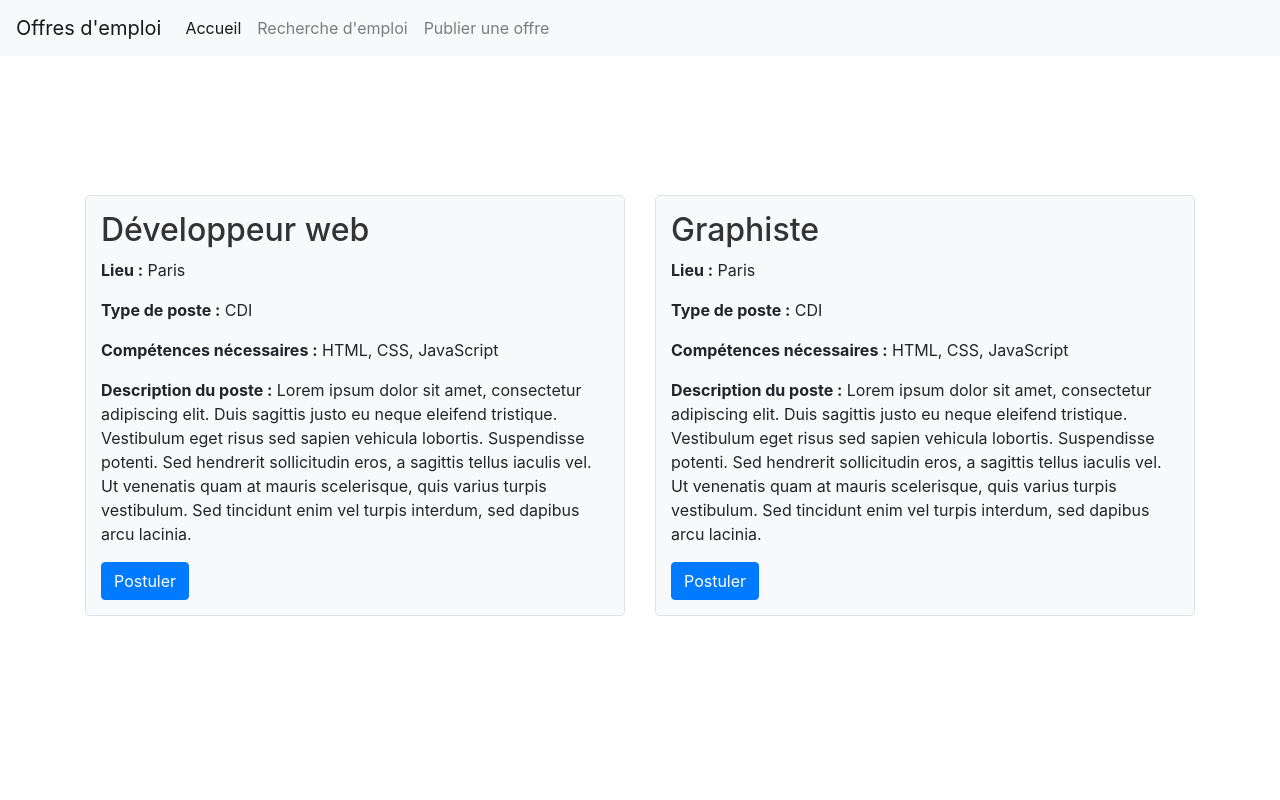
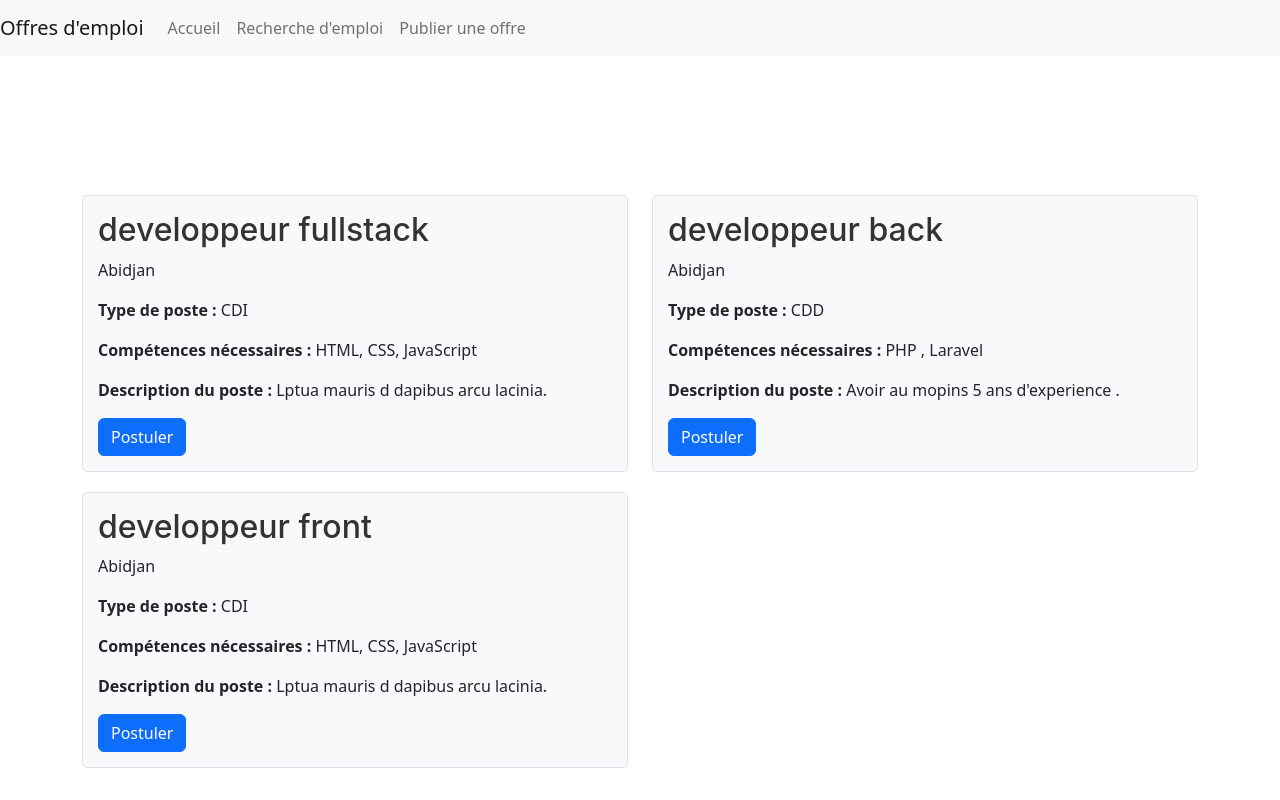
Before and after one commit to christianjunior05/Recruteuse, an Angular app: page / in a window 1280 px wide. Built offline with nearby package versions, Linux system fonts and the light colour scheme.

Commit message:
modification des offres

```diff
--- a/src/app/app.component.html
+++ b/src/app/app.component.html
@@ -1,4 +1,4 @@
 <!-- <router-outlet> -->
 <!-- <app-navbar></app-navbar> -->
 <!-- <app-connexion-admin></app-connexion-admin> -->
-<app-offres-emploi></app-offres-emploi>
+<app-offre-emploi></app-offre-emploi>
--- a/src/app/app.module.ts
+++ b/src/app/app.module.ts
@@ -17,7 +17,7 @@ import { ConnexionAdminComponent } from './connexion-admin/connexion-admin.compo
 import { ProfilCComponent } from './profil-c/profil-c.component';
 import { ProfilEditComponent } from './profil-edit/profil-edit.component';
 import { TrouverEmploiComponent } from './trouver-emploi/trouver-emploi.component';
-import { OffresEmploiComponent } from './offres-emploi/offres-emploi.component';
+import { OffreEmploiComponent } from './offre-emploi/offre-emploi.component';
 import { NavbarComponent } from './navbar/navbar.component';
 import { FooterComponent } from './footer/footer.component';
 
@@ -39,7 +39,7 @@ import { FooterComponent } from './footer/footer.component';
     ProfilCComponent,
     ProfilEditComponent,
     TrouverEmploiComponent,
-    OffresEmploiComponent,
+    OffreEmploiComponent,
     NavbarComponent,
     FooterComponent,
 
--- /dev/null
+++ b/src/app/offre-emploi/emplois.ts
@@ -0,0 +1,7 @@
+export class Emplois {
+    titre : string ;
+    lieu : string ;
+    typePoste : string ;
+    competences : string ;
+    descriptionPoste : string ;
+}
--- /dev/null
+++ b/src/app/offre-emploi/list-emplois.ts
@@ -0,0 +1,28 @@
+import { Emplois } from "./emplois";
+
+export const EMPLOIS: Emplois[] =[
+    {
+            titre : "developpeur fullstack",
+            lieu : "Abidjan",
+            typePoste : "CDI",
+            competences : " HTML, CSS, JavaScript",
+            descriptionPoste : "Lptua mauris d dapibus arcu lacinia."
+
+    },
+    {
+        titre : "developpeur back",
+        lieu : "Abidjan",
+        typePoste : "CDD",
+        competences : " PHP , Laravel",
+        descriptionPoste : "Avoir au mopins 5 ans d'experience ."
+
+},
+{
+    titre : "developpeur front",
+    lieu : "Abidjan",
+    typePoste : "CDI",
+    competences : " HTML, CSS, JavaScript",
+    descriptionPoste : "Lptua mauris d dapibus arcu lacinia."
+
+},
+]
--- /dev/null
+++ b/src/app/offre-emploi/offre-emploi.component.css
@@ -0,0 +1,79 @@
+/* Dégradé de fond */
+body {
+
+  margin: 0;
+}
+
+/* Style du titre */
+h1 {
+  font-size: 36px;
+  font-weight: bold;
+  text-align: center;
+  color: #fff;
+  margin-top: 50px;
+}
+
+/* Style des blocs d'offres */
+.offer-block {
+  width: 80%;
+  margin: 0 auto;
+  background-color: #fff;
+  border-radius: 10px;
+  box-shadow: 0 0 10px rgba(0,0,0,0.3);
+  padding: 20px;
+  margin-top: 50px;
+}
+
+.offer-block h2 {
+  font-size: 24px;
+  font-weight: bold;
+  color: #4169E1;
+  margin-bottom: 10px;
+}
+
+.offer-block p {
+  font-size: 16px;
+  color: #333;
+  line-height: 1.5;
+}
+
+.offer-block .location {
+  margin-top: 20px;
+  font-size: 16px;
+  color: #333;
+}
+
+.offer-block .type {
+  margin-top: 20px;
+  font-size: 16px;
+  color: #333;
+}
+
+.offer-block .skills {
+  margin-top: 20px;
+  font-size: 16px;
+  color: #333;
+}
+
+.offer-block a {
+  display: block;
+  margin-top: 20px;
+  text-align: center;
+  background-color: #4169E1;
+  color: #fff;
+  padding: 10px 20px;
+  border-radius: 5px;
+  text-decoration: none;
+  transition: all 0.3s ease;
+}
+
+.offer-block a:hover {
+  background-color: #87CEEB;
+}
+.job-offer {
+  background-color: #f8f9fa;
+  border: 1px solid #dee2e6;
+  border-radius: 5px;
+  padding: 15px;
+  margin-bottom: 20px;
+}
--- /dev/null
+++ b/src/app/offre-emploi/offre-emploi.component.html
@@ -0,0 +1,41 @@
+<header>
+  <nav class="navbar navbar-expand-lg navbar-light bg-light">
+    <a class="navbar-brand" href="#">Offres d'emploi</a>
+    <button class="navbar-toggler" type="button" data-toggle="collapse" data-target="#navbarNav" aria-controls="navbarNav" aria-expanded="false" aria-label="Toggle navigation">
+      <span class="navbar-toggler-icon"></span>
+    </button>
+    <div class="collapse navbar-collapse" id="navbarNav">
+      <ul class="navbar-nav">
+        <li class="nav-item active">
+          <a class="nav-link" href="#">Accueil</a>
+        </li>
+        <li class="nav-item">
+          <a class="nav-link" href="#">Recherche d'emploi</a>
+        </li>
+        <li class="nav-item">
+          <a class="nav-link" href="#">Publier une offre</a>
+        </li>
+      </ul>
+    </div>
+  </nav>
+</header>
+
+<main>
+  <div  class="container">
+    <h1 class="text-center my-5">Liste des offres d'emploi</h1>
+    <div class="row">
+      <div *ngFor="let Emploi of emploiListe" class="col-md-6">
+        <div class="job-offer">
+          <h2>{{Emploi.titre}}</h2>
+          <p>{{Emploi.lieu}}</p>
+          <p><strong>Type de poste :</strong> {{Emploi.typePoste}}</p>
+          <p><strong>Compétences nécessaires :</strong>{{Emploi.competences}}</p>
+          <p><strong>Description du poste :</strong> {{Emploi.descriptionPoste}}</p>
+          <a href="#" class="btn btn-primary">Postuler</a>
+        </div>
+      </div>
+
+    </div>
+  </div>
+
+</main>
--- /dev/null
+++ b/src/app/offre-emploi/offre-emploi.component.ts
@@ -0,0 +1,16 @@
+import { Component, OnInit } from '@angular/core';
+import { EMPLOIS } from './list-emplois';
+import { Emplois } from './emplois';
+
+@Component({
+  selector: 'app-offre-emploi',
+  templateUrl: './offre-emploi.component.html',
+  styleUrls: ['./offre-emploi.component.css']
+})
+export class OffreEmploiComponent implements OnInit {
+  emploiListe : Emplois []  = EMPLOIS;
+  constructor(){}
+  ngOnInit(): void {
+
+  }
+}
--- a/src/app/offres-emploi/offres-emploi.component.css
+++ /dev/null
@@ -1,72 +0,0 @@
-/* Dégradé de fond */
-body {
-
-    margin: 0;
-  }
-
-  /* Style du titre */
-  h1 {
-    font-size: 36px;
-    font-weight: bold;
-    text-align: center;
-    color: #fff;
-    margin-top: 50px;
-  }
-
-  /* Style des blocs d'offres */
-  .offer-block {
-    width: 80%;
-    margin: 0 auto;
-    background-color: #fff;
-    border-radius: 10px;
-    box-shadow: 0 0 10px rgba(0,0,0,0.3);
-    padding: 20px;
-    margin-top: 50px;
-  }
-
-  .offer-block h2 {
-    font-size: 24px;
-    font-weight: bold;
-    color: #4169E1;
-    margin-bottom: 10px;
-  }
-
-  .offer-block p {
-    font-size: 16px;
-    color: #333;
-    line-height: 1.5;
-  }
-
-  .offer-block .location {
-    margin-top: 20px;
-    font-size: 16px;
-    color: #333;
-  }
-
-  .offer-block .type {
-    margin-top: 20px;
-    font-size: 16px;
-    color: #333;
-  }
-
-  .offer-block .skills {
-    margin-top: 20px;
-    font-size: 16px;
-    color: #333;
-  }
-
-  .offer-block a {
-    display: block;
-    margin-top: 20px;
-    text-align: center;
-    background-color: #4169E1;
-    color: #fff;
-    padding: 10px 20px;
-    border-radius: 5px;
-    text-decoration: none;
-    transition: all 0.3s ease;
-  }
-
-  .offer-block a:hover {
-    background-color: #87CEEB;
-  }
--- a/src/app/offres-emploi/offres-emploi.component.html
+++ /dev/null
@@ -1,65 +0,0 @@
-<!DOCTYPE html>
-<html lang="fr">
-<head>
-  <meta charset="UTF-8">
-  <meta name="viewport" content="width=device-width, initial-scale=1.0">
-  <title>Liste des offres d'emploi</title>
-  <!-- Bootstrap CSS -->
-  <link rel="stylesheet" href="https://stackpath.bootstrapcdn.com/bootstrap/4.3.1/css/bootstrap.min.css" integrity="sha384-ggOyR0iXCbMQv3Xipma34MD+dH/1fQ784/j6cY/iJTQUOhcWr7x9JvoRxT2MZw1T" crossorigin="anonymous">
-  <!-- Custom CSS -->
-  <style>
-    .job-offer {
-      background-color: #f8f9fa;
-      border: 1px solid #dee2e6;
-      border-radius: 5px;
-      padding: 15px;
-      margin-bottom: 20px;
-    }
-  </style>
-</head>
-<body>
-  <header>
-    <nav class="navbar navbar-expand-lg navbar-light bg-light">
-      <a class="navbar-brand" href="#">Offres d'emploi</a>
-      <button class="navbar-toggler" type="button" data-toggle="collapse" data-target="#navbarNav" aria-controls="navbarNav" aria-expanded="false" aria-label="Toggle navigation">
-        <span class="navbar-toggler-icon"></span>
-      </button>
-      <div class="collapse navbar-collapse" id="navbarNav">
-        <ul class="navbar-nav">
-          <li class="nav-item active">
-            <a class="nav-link" href="#">Accueil</a>
-          </li>
-          <li class="nav-item">
-            <a class="nav-link" href="#">Recherche d'emploi</a>
-          </li>
-          <li class="nav-item">
-            <a class="nav-link" href="#">Publier une offre</a>
-          </li>
-        </ul>
-      </div>
-    </nav>
-  </header>
-
-  <main>
-    <div class="container">
-      <h1 class="text-center my-5">Liste des offres d'emploi</h1>
-      <div class="row">
-        <div class="col-md-6">
-          <div class="job-offer">
-            <h2>Développeur web</h2>
-            <p><strong>Lieu :</strong> Paris</p>
-            <p><strong>Type de poste :</strong> CDI</p>
-            <p><strong>Compétences nécessaires :</strong> HTML, CSS, JavaScript</p>
-            <p><strong>Description du poste :</strong> Lorem ipsum dolor sit amet, consectetur adipiscing elit. Duis sagittis justo eu neque eleifend tristique. Vestibulum eget risus sed sapien vehicula lobortis. Suspendisse potenti. Sed hendrerit sollicitudin eros, a sagittis tellus iaculis vel. Ut venenatis quam at mauris scelerisque, quis varius turpis vestibulum. Sed tincidunt enim vel turpis interdum, sed dapibus arcu lacinia. </p>
-            <a href="#" class="btn btn-primary">Postuler</a>
-          </div>
-        </div>
-        <div class="col-md-6">
-          <div class="job-offer">
-            <h2>Graphiste</h2>
-            <p><strong>Lieu :</strong> Paris</p>
-            <p><strong>Type de poste :</strong> CDI</p>
-            <p><strong>Compétences nécessaires :</strong> HTML, CSS, JavaScript</p>
-            <p><strong>Description du poste :</strong> Lorem ipsum dolor sit amet, consectetur adipiscing elit. Duis sagittis justo eu neque eleifend tristique. Vestibulum eget risus sed sapien vehicula lobortis. Suspendisse potenti. Sed hendrerit sollicitudin eros, a sagittis tellus iaculis vel. Ut venenatis quam at mauris scelerisque, quis varius turpis vestibulum. Sed tincidunt enim vel turpis interdum, sed dapibus arcu lacinia. </p>
-            <a href="#" class="btn btn-primary">Postuler</a>
-          </div>
--- a/src/app/offres-emploi/offres-emploi.component.ts
+++ /dev/null
@@ -1,15 +0,0 @@
-import { Component, OnInit } from '@angular/core';
-
-@Component({
-  selector: 'app-offres-emploi',
-  templateUrl: './offres-emploi.component.html',
-  styleUrls: ['./offres-emploi.component.css']
-})
-export class OffresEmploiComponent implements OnInit {
-
-  constructor() { }
-
-  ngOnInit(): void {
-  }
-
-}
```
Also changed, not shown: 1 other file (tests, documents, lock files or other folders).
